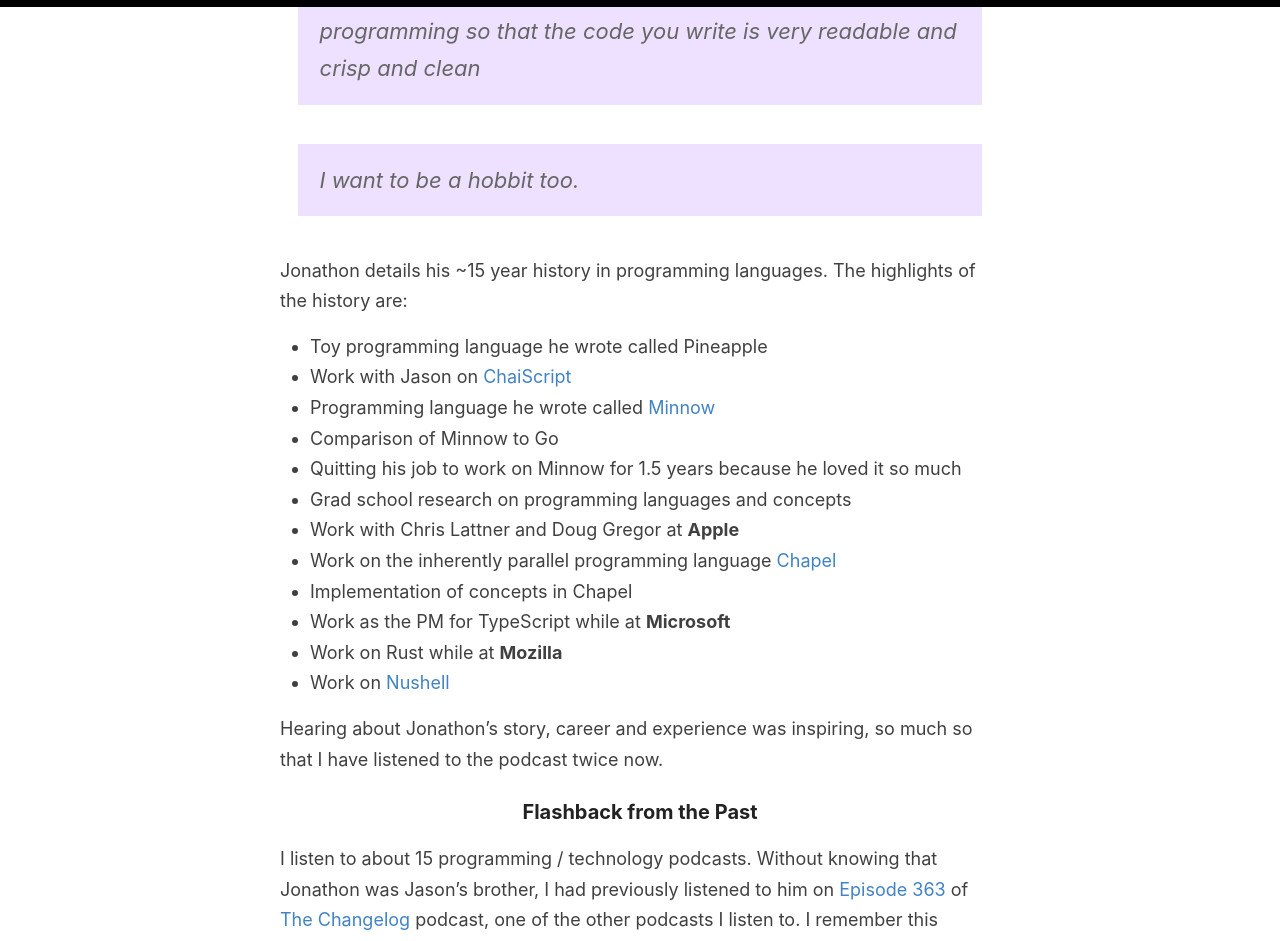
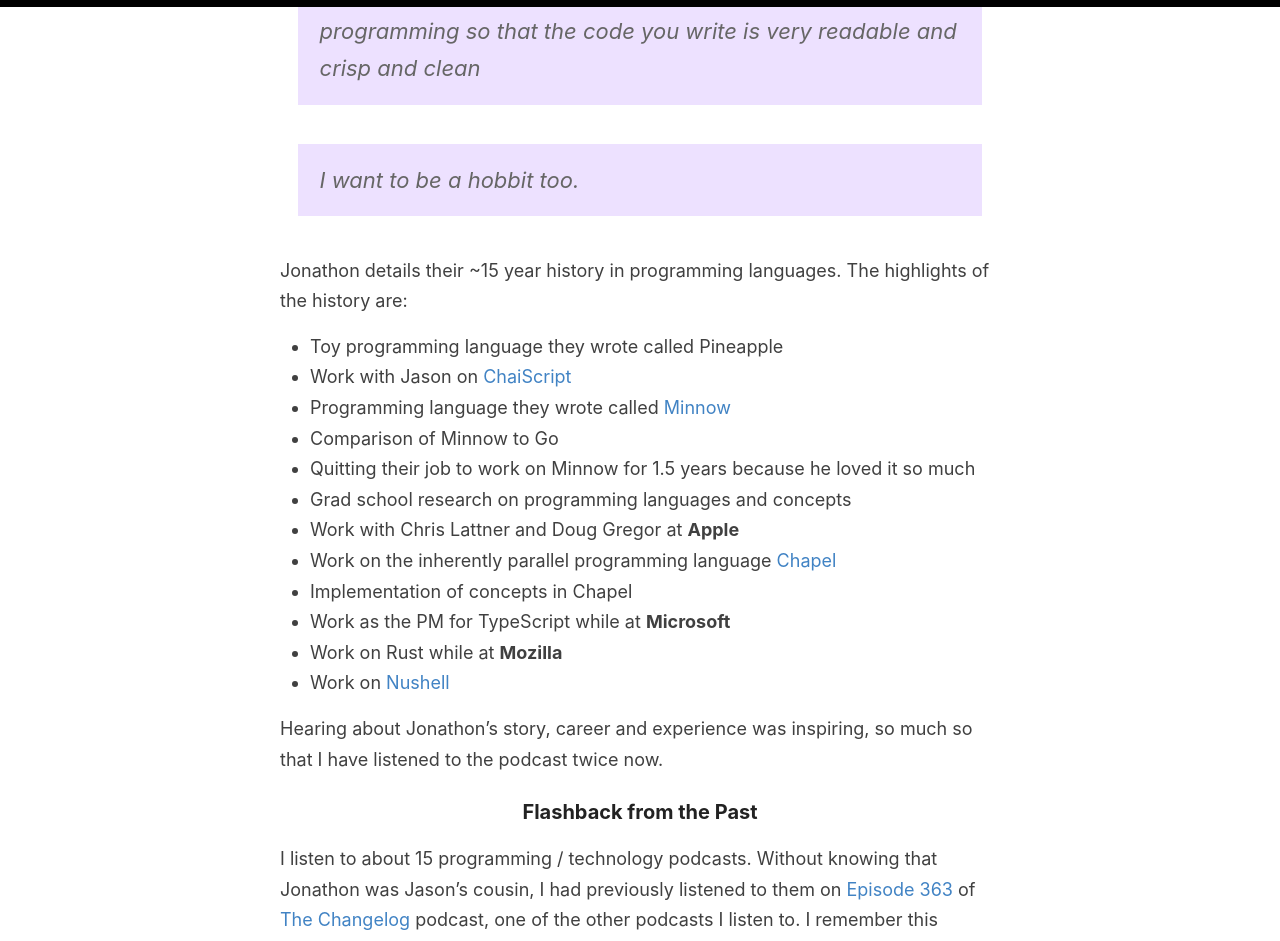
Before and after one commit to codereport/codereport.github.io, a Jekyll site: the page built from _posts/2020-04-10-CppCastEpisode242IsAwesome.md, in a window 1280 px wide and 1400 px high, scrolled down 1423 px. Shown: the top 941 px of the window. Built offline with Jekyll 4.4.1, drawn with Linux system fonts in a browser that asks for light colours; some of the changed text lies outside the part shown.

Commit message:
Small fix

```diff
--- a/_posts/2020-04-10-CppCastEpisode242IsAwesome.md
+++ b/_posts/2020-04-10-CppCastEpisode242IsAwesome.md
@@ -27,13 +27,13 @@
 
 > I want to be a hobbit too.
 
-Jonathon details his ~15 year history in programming languages. The highlights of the history are:
+Jonathon details their ~15 year history in programming languages. The highlights of the history are:
 
-* Toy programming language he wrote called Pineapple
+* Toy programming language they wrote called Pineapple
 * Work with Jason on [ChaiScript](http://chaiscript.com/)
-* Programming language he wrote called [Minnow](https://github.com/jonathandturner/minnow-language)
+* Programming language they wrote called [Minnow](https://github.com/jonathandturner/minnow-language)
 * Comparison of Minnow to Go
-* Quitting his job to work on Minnow for 1.5 years because he loved it so much
+* Quitting their job to work on Minnow for 1.5 years because he loved it so much
 * Grad school research on programming languages and concepts
 * Work with Chris Lattner and Doug Gregor at **Apple**
 * Work on the inherently parallel programming language [Chapel](https://chapel-lang.org/)
@@ -46,7 +46,7 @@
 
 ### Flashback from the Past
 
-I listen to about 15 programming / technology podcasts. Without knowing that Jonathon was Jason's brother, I had previously listened to him on [Episode 363](https://changelog.com/podcast/363) of [The Changelog](https://changelog.com/) podcast, one of the other podcasts I listen to. I remember this episode vividly because I love hearing passionate people talking about what they are passionate about - and Jonathon's passion for Nushell is palpable when he speaks. If you want to hear more about Nushell, definitely check this episode out. The episode was so memorable I remember exactly where I was as I listened. I was on W Campbell Ave in the midst of a ~50km bike ride September 8, 2019, four days after the podcast came out. I was living in Silicon Valley at the time. Here is a image of the route I biked:
+I listen to about 15 programming / technology podcasts. Without knowing that Jonathon was Jason's cousin, I had previously listened to them on [Episode 363](https://changelog.com/podcast/363) of [The Changelog](https://changelog.com/) podcast, one of the other podcasts I listen to. I remember this episode vividly because I love hearing passionate people talking about what they are passionate about - and Jonathon's passion for Nushell is palpable when they speak. If you want to hear more about Nushell, definitely check this episode out. The episode was so memorable I remember exactly where I was as I listened. I was on W Campbell Ave in the midst of a ~50km bike ride September 8, 2019, four days after the podcast came out. I was living in Silicon Valley at the time. Here is a image of the route I biked:
 
 ![](/images/bike_ride.PNG){:class="img-responsive"}
 
@@ -63,11 +63,11 @@
 * Rob Pike (co-creator of Go)
 * Niko Matsakis (core developer for Rust)
 
-It is a fantastic panel. Hearing Jonathon mention the conference on this episode reminded me that going back and watching all of the Lang.Next talks was on my list of things to do to. Jonathon also mentioned on the podcast that he has given many talks, and you can find one of them: [TypeScript – Supersetting JavaScript](https://channel9.msdn.com/Events/Lang-NEXT/Lang-NEXT-2014/TypeScript-Supersetting-JavaScript/) on Channel 9 from Lang.Next 2014:
+It is a fantastic panel. Hearing Jonathon mention the conference on this episode reminded me that going back and watching all of the Lang.Next talks was on my list of things to do to. Jonathon also mentioned on the podcast that they have given many talks, and you can find one of them: [TypeScript – Supersetting JavaScript](https://channel9.msdn.com/Events/Lang-NEXT/Lang-NEXT-2014/TypeScript-Supersetting-JavaScript/) on Channel 9 from Lang.Next 2014:
 
 <p align="center"><iframe src="https://channel9.msdn.com/Events/Lang-NEXT/Lang-NEXT-2014/TypeScript-Supersetting-JavaScript/player" width="640" height="360" allowFullScreen frameBorder="0" title="TypeScript – Supersetting JavaScript - Microsoft Channel 9 Video"></iframe></p>
 
-Jonathon also tells an awesome story about himself, Bjarne, Niko and other Rust folks having dinner together at the conference and sharing stories. He reflects that this allowed the Rust development team to internalize some of the lessons that Bjarne shared with them that he learned from creating C++ over the previous decades. So absolutely cool to hear about that. And loved when Jonathon said:
+Jonathon also tells an awesome story about themself, Bjarne, Niko and other Rust folks having dinner together at the conference and sharing stories. They reflect that this allowed the Rust development team to internalize some of the lessons that Bjarne shared with them that he learned from creating C++ over the previous decades. So absolutely cool to hear about that. And loved when Jonathon said:
 
 > And once he [Stroustrup] realizes that we [the Rust team] actually like C++ and that we aren't just hear to dog on C++, we started to have this really awesome conversation about what it was like to design C++ over the years ...
 
```
